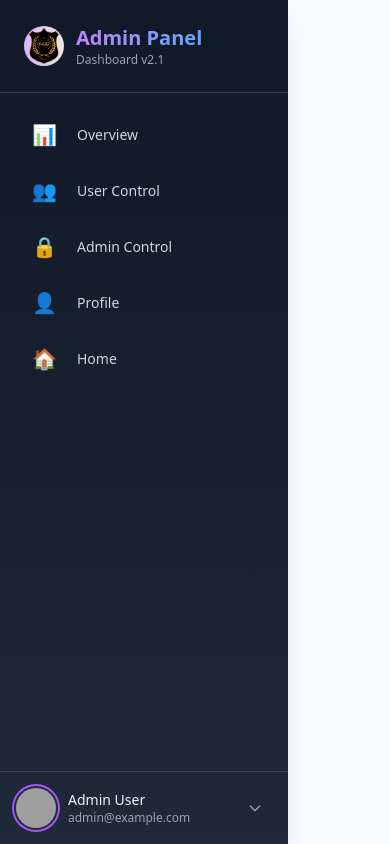
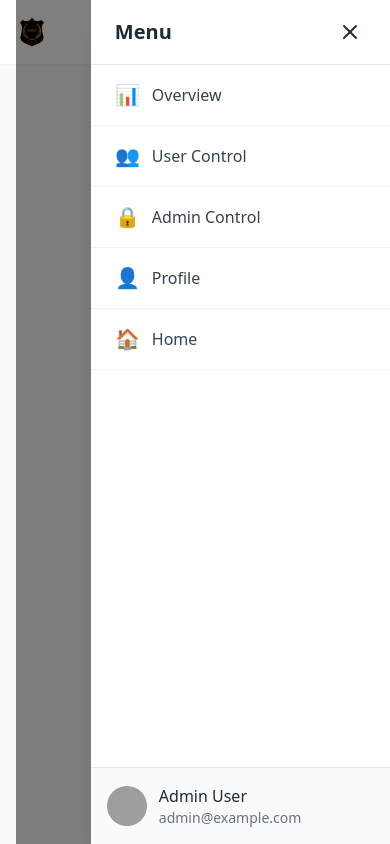
Before and after one commit to mehedishopnil/nss-client, a React (Vite) app: page /admin-panel in a window 390 px wide. Both pictures are taken after a click on the button "Open menu". Built offline with nearby package versions, Linux system fonts and the light colour scheme; no server answers; grey boxes are pictures that could not be loaded.

Commit message:
new update for desktop and mobile responsive

```diff
--- a/src/layout/AdminPanel/AdminPanel.jsx
+++ b/src/layout/AdminPanel/AdminPanel.jsx
@@ -1,17 +1,57 @@
 import { Outlet } from "react-router-dom";
 import AdminSidebar from "../../share/AdminSidebar/AdminSidebar";
-
+import AdminMobileMenu from "../../share/AdminMobileMenu/AdminMobileMenu";
+import logo from '../../assets/image/nss-logo.png';
+import { useContext } from "react";
+import { AuthContext } from "../../providers/AuthProviders";
 
 const AdminPanel = () => {
-
+  const { user } = useContext(AuthContext);
   return (
-    <div className="lg:flex h-screen bg-gray-50">
+    <div className="md:flex h-screen bg-gray-50 relative">
       {/* Sidebar for large screens */}
-      <AdminSidebar />
+      <div className="hidden md:block">
+        <AdminSidebar />
+      </div>
 
       {/* Main content area */}
       <div className="flex-1 flex flex-col overflow-hidden">
-        <Outlet />
+        {/* Mobile Header - appears only on mobile */}
+        <header className="md:hidden sticky top-0 z-30 bg-white shadow-sm">
+          <div className="flex items-center justify-between px-4 py-3">
+            {/* Logo on left */}
+            <div className="flex items-center">
+              <img
+               src= {logo}
+                alt="Logo"
+                className="h-8 w-auto"
+              />
+            </div>
+
+            {/* Right side with user and menu icon */}
+            <div className="flex items-center space-x-4">
+              {/* User avatar */}
+              <div className="relative">
+                <img
+                  src= {user?.photoURL || "https://i.pravatar.cc/150?img=3"}
+                  className="h-8 w-8 rounded-full object-cover"
+                  alt="User"
+
+                />
+                {/* Online status indicator */}
+                <span className="absolute bottom-0 right-0 block h-2 w-2 rounded-full bg-green-500 ring-2 ring-white"></span>
+              </div>
+
+              {/* Mobile menu button - will trigger the sliding menu */}
+              <AdminMobileMenu />
+            </div>
+          </div>
+        </header>
+
+        {/* Content area */}
+        <div className="flex-1 overflow-auto p-4 md:p-6 bg-gray-50">
+          <Outlet />
+        </div>
       </div>
     </div>
   );
--- a/src/share/AdminMobileMenu/AdminMobileMenu.jsx
+++ b/src/share/AdminMobileMenu/AdminMobileMenu.jsx
@@ -1,70 +1,93 @@
-import React from 'react';
-import { AiOutlineUsergroupAdd } from 'react-icons/ai';
-import { FaHome } from 'react-icons/fa';
-import { IoMdClose } from 'react-icons/io';
-import { MdViewQuilt } from 'react-icons/md';
-import { RiAdminLine } from 'react-icons/ri';
-import { Link } from 'react-router-dom';
-import logo from '../../assets/image/nss-logo.png';
+import React, { useState, useContext } from 'react';
+import { Link, useLocation } from 'react-router-dom';
+import { AuthContext } from "../../providers/AuthProviders";
+import { FiMenu, FiX } from 'react-icons/fi';
 
-const AdminMobileMenu = ({ setMobileMenuOpen }) => {
+const AdminMobileMenu = () => {
+  const [isOpen, setIsOpen] = useState(false);
+  const location = useLocation();
+  const { user } = useContext(AuthContext);
 
-
+  const menuItems = [
+    { path: "/admin-panel/admin-overview", name: "Overview", icon: "📊" },
+    { path: "/admin-panel/user-control", name: "User Control", icon: "👥" },
+    { path: "/admin-panel/admin-control", name: "Admin Control", icon: "🔒" },
+    { path: "/admin-panel/profile", name: "Profile", icon: "👤" },
+    { path: "/", name: "Home", icon: "🏠" },
+  ];
 
   return (
-    <div className="bg-gray-800 text-white w-64 p-4 h-full">
-      <div className="flex items-center justify-between mb-8">
-        <Link to="/" className="flex items-center space-x-2" onClick={() => setMobileMenuOpen(false)}>
-          <div className="w-10 h-10 bg-white rounded-full flex items-center justify-center">
-            <img src={logo} alt="logo" />
-          </div>
-          <span className="text-white font-bold text-xl">AdminPanel</span>
-        </Link>
-        <button onClick={() => setMobileMenuOpen(false)} className="text-2xl text-gray-300">
-          <IoMdClose />
+    <>
+      {/* Menu toggle button */}
+      <button
+        onClick={() => setIsOpen(true)}
+        className="p-2 rounded-md text-gray-600 hover:text-gray-900 focus:outline-none"
+        aria-label="Open menu"
+      >
+        <FiMenu className="h-6 w-6" />
+      </button>
+
+      {/* Slide-out menu */}
+      <div className={`fixed inset-0 z-50 transform ${isOpen ? 'translate-x-0' : 'translate-x-full'} transition-transform duration-300 ease-in-out`}>
+        {/* Overlay */}
+        <div
+          className={`absolute inset-0 bg-black ${isOpen ? 'opacity-50' : 'opacity-0'} transition-opacity duration-300`}
+          onClick={() => setIsOpen(false)}
+        />
+
+        {/* Menu panel */}
+        <div className="absolute top-0 right-0 w-4/5 h-full bg-white shadow-xl">
+          {/* Menu header with close button */}
+          <div className="flex items-center justify-between px-6 py-4 border-b">
+            <h2 className="text-xl font-semibold">Menu</h2>
+            <button
+              onClick={() => setIsOpen(false)}
+              className="p-1 rounded-full hover:bg-gray-100"
+            >
+              <FiX className="h-6 w-6" />
             </button>
           </div>
 
-      <ul className="space-y-2">
-        <li>
+          {/* Menu items */}
+          <nav className="overflow-y-auto h-[calc(100%-120px)]">
+            {menuItems.map((item) => (
               <Link
-            to="/admin-panel/admin-overview"
-            onClick={() => setMobileMenuOpen(false)}
-            className="flex items-center w-full p-3 rounded-lg hover:bg-gray-700 transition-colors"
+                key={item.path}
+                to={item.path}
+                onClick={() => setIsOpen(false)}
+                className={`flex items-center px-6 py-4 border-b border-gray-100 ${
+                  location.pathname === item.path
+                    ? 'bg-blue-50 text-blue-600'
+                    : 'text-gray-700 hover:bg-gray-50'
+                }`}
               >
-            <MdViewQuilt className="text-lg mr-3" /> Admin Overview
+                <span className="text-xl mr-3">{item.icon}</span>
+                <span className="font-medium">{item.name}</span>
               </Link>
-        </li>
-        <li>
-          <Link
-            to="/admin-panel/user-control"
-            onClick={() => setMobileMenuOpen(false)}
-            className="flex items-center w-full p-3 rounded-lg hover:bg-gray-700 transition-colors"
-          >
-            <AiOutlineUsergroupAdd className="text-lg mr-3" /> User Control
-          </Link>
-        </li>
-        <li>
-          <Link
-            to="/admin-panel/admin-control"
-            onClick={() => setMobileMenuOpen(false)}
-            className="flex items-center w-full p-3 rounded-lg hover:bg-gray-700 transition-colors"
-          >
-            <RiAdminLine className="text-lg mr-3" /> Admin Control
-          </Link>
-        </li>
-      </ul>
+            ))}
+          </nav>
 
-      <div className="mt-8 pt-4 border-t border-gray-700">
-        <Link
-          to="/"
-          onClick={() => setMobileMenuOpen(false)}
-          className="flex items-center w-full p-3 rounded-lg hover:bg-gray-700 transition-colors"
-        >
-          <FaHome className="text-lg mr-3" /> Back to Home
-        </Link>
+          {/* User profile footer */}
+          <div className="absolute bottom-0 left-0 right-0 p-4 bg-gray-50 border-t">
+            <div className="flex items-center">
+              <img
+                src={user?.photoURL || "https://i.pravatar.cc/150?img=3"}
+                alt="User"
+                className="h-10 w-10 rounded-full mr-3"
+              />
+              <div>
+                <p className="font-medium text-gray-800">
+                  {user?.displayName || "Admin User"}
+                </p>
+                <p className="text-sm text-gray-500">
+                  {user?.email || "admin@example.com"}
+                </p>
               </div>
             </div>
+          </div>
+        </div>
+      </div>
+    </>
   );
 };
 
--- a/src/share/AdminSidebar/AdminSidebar.jsx
+++ b/src/share/AdminSidebar/AdminSidebar.jsx
@@ -19,7 +19,7 @@ const AdminSidebar = () => {
   ];
 
   return (
-    <div className="w-72 min-h-screen bg-gradient-to-b from-gray-900 to-gray-800 text-gray-100 shadow-xl flex flex-col">
+    <div className=" b w-72 min-h-screen bg-gradient-to-b from-gray-900 to-gray-800 text-gray-100 shadow-xl flex flex-col">
       {/* Sidebar Header */}
       <div className="p-6 border-b border-gray-700 flex items-center space-x-3">
         <div className="avatar">
```
Lines whose indentation alone changed are shown as unchanged.
